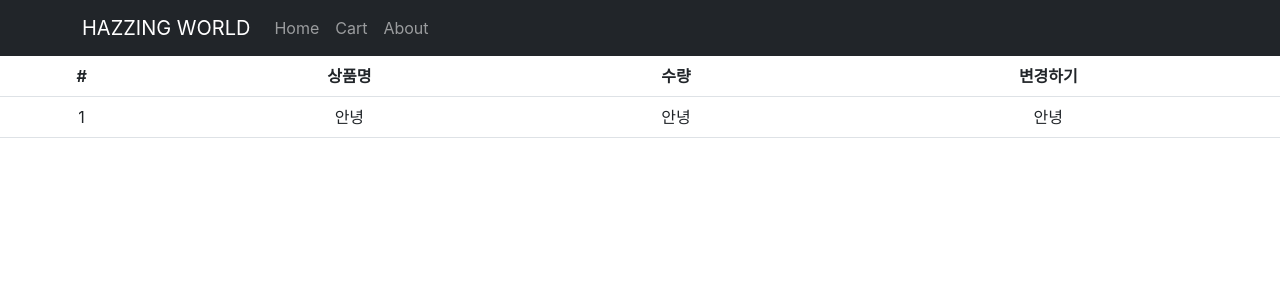
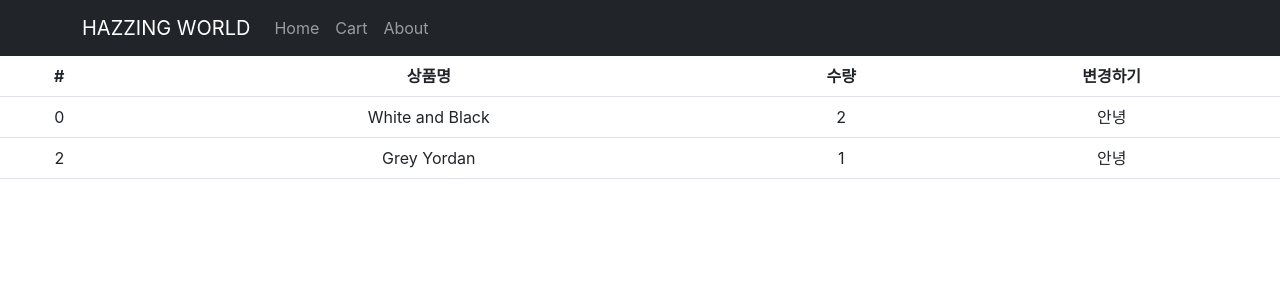
Before and after one commit to Hajinjing/ReactStudy, a React (Create React App) app in the folder shop/: page /cart in a window 1280 px wide. Shown: the top 300 px of the page. Built offline with nearby package versions, Linux system fonts and the light colour scheme.

Commit message:
0529 Redux2 : store에 state 보관하고 쓰는 법

```diff
--- a/shop/src/index.js
+++ b/shop/src/index.js
@@ -4,7 +4,7 @@ import './index.css';
 import App from './App';
 import reportWebVitals from './reportWebVitals';
 import {BrowserRouter} from "react-router-dom";
-import {Provider} from "react-redux";
+import {Provider} from "react-redux"; // 컴포넌트간 state 공유가 편리함
 import store from "./store.js"
 
 
--- a/shop/src/routes/Cart.js
+++ b/shop/src/routes/Cart.js
@@ -1,5 +1,13 @@
 import {Table} from 'react-bootstrap'
+import {useSelector} from "react-redux";
 function Cart() {
+
+    let state = useSelector((state)=>{return state}) // Redux store 가져와줌
+    let cartData = useSelector((state)=>{return state.cartData}) // 원하는 부분만 골라서 올 수도 있음
+
+    console.log(state.user)
+    console.log(state.cartData)
+
     return (
         <div>
             <Table>
@@ -13,9 +21,14 @@ function Cart() {
                 </thead>
                 <tbody>
                 <tr>
-                    <td>1</td>
+                    <td>{cartData[0].id}</td>
+                    <td>{cartData[0].name}</td>
+                    <td>{cartData[0].count}</td>
                     <td>안녕</td>
-                    <td>안녕</td>
+                </tr><tr>
+                    <td>{cartData[1].id}</td>
+                    <td>{cartData[1].name}</td>
+                    <td>{cartData[1].count}</td>
                     <td>안녕</td>
                 </tr>
                 </tbody>
--- a/shop/src/store.js
+++ b/shop/src/store.js
@@ -1,5 +1,28 @@
-import { configureStore } from '@reduxjs/toolkit'
+import {configureStore, createSlice} from '@reduxjs/toolkit'
+
+let user = createSlice({
+    name : 'user',
+    initialState : 'kim'
+})
+
+let stock = createSlice({
+    name : 'stock',
+    initialState : [10, 11, 12]
+})
+
+let cartData = createSlice({
+    name : 'cartData',
+    initialState : [
+        {id : 0, name : 'White and Black', count : 2},
+        {id : 2, name : 'Grey Yordan', count : 1}
+    ]
+})
 
 export default configureStore({
-    reducer: { }
+    reducer: {
+        // 여기에 만든 state를 등록해야함
+        user : user.reducer,
+        stock : stock.reducer,
+        cartData : cartData.reducer
+    }
 })
```
